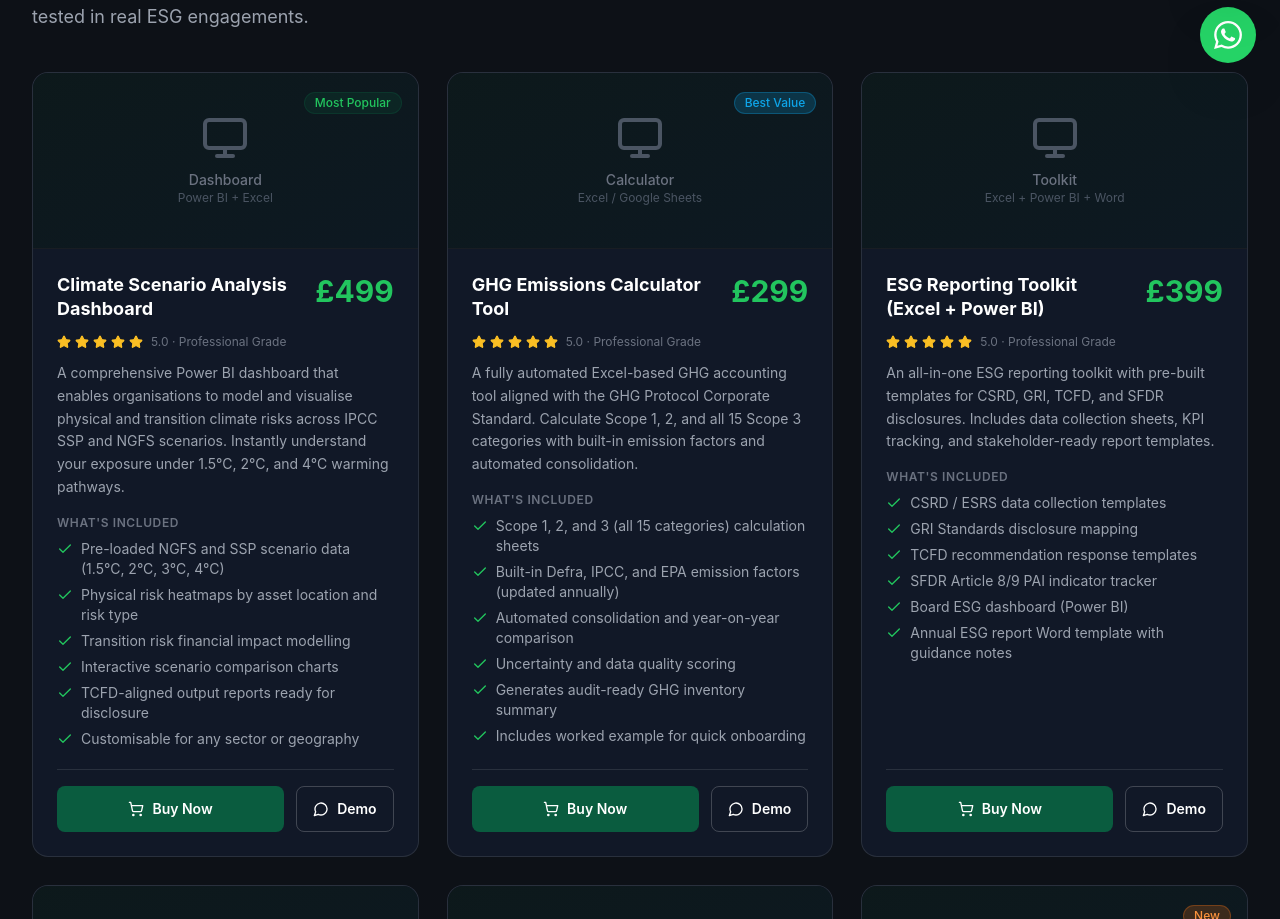
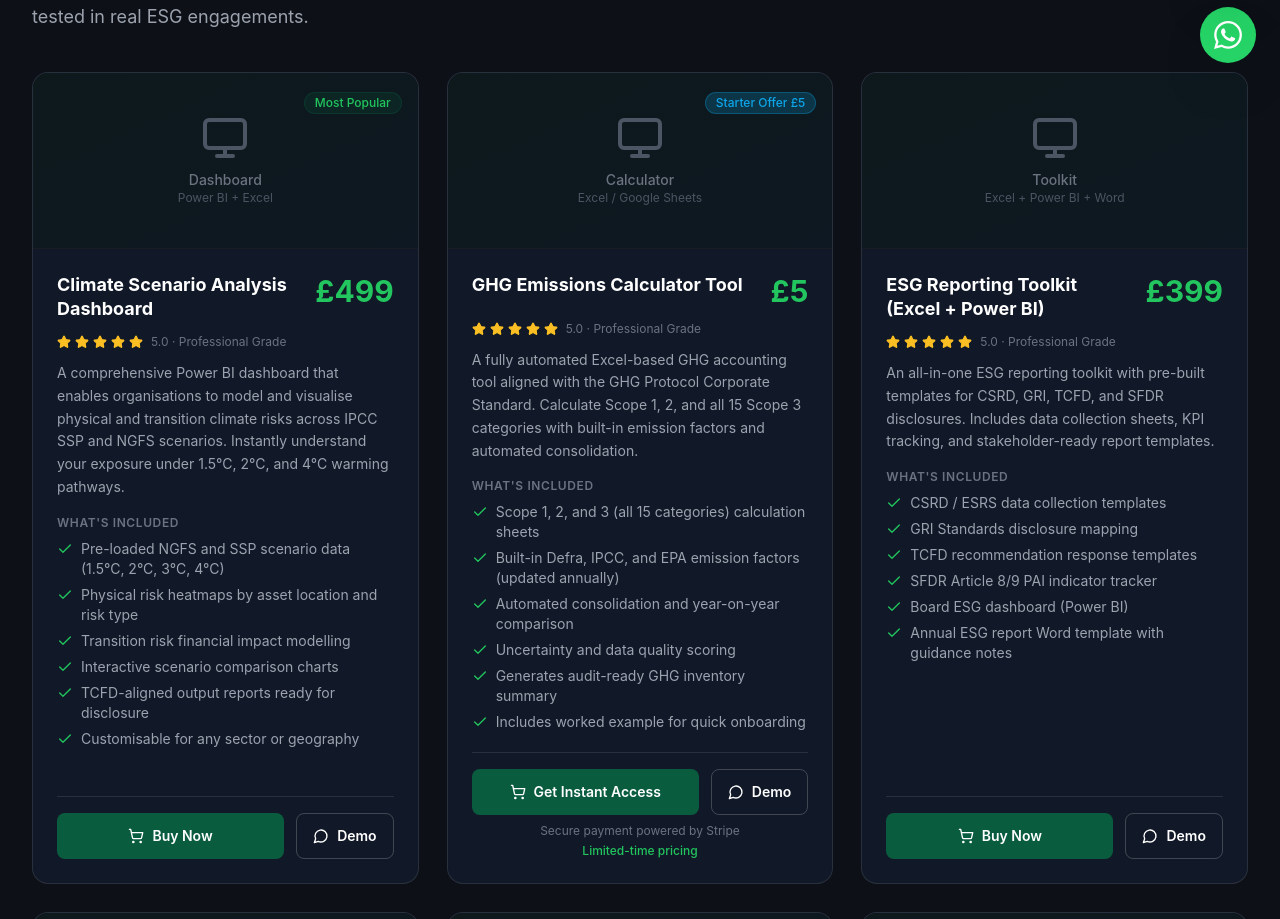
Before and after one commit to jayshah596-climate/esg-website, a Next.js app: page /marketplace in a window 1280 px wide. Shown: the part 713-1632 px from the top of the page. Built offline with nearby package versions, Linux system fonts and the light colour scheme.

Commit message:
Update GHG Emissions Calculator: £5 price, Stripe link, new button text and trust indicators

```diff
--- a/src/components/sections/marketplace/ProductCard.tsx
+++ b/src/components/sections/marketplace/ProductCard.tsx
@@ -11,7 +11,12 @@ export function ProductCard({ product }: ProductCardProps) {
   const buyLink = `/contact?product=${encodeURIComponent(product.title)}&action=buy`
   const demoLink = `/contact?product=${encodeURIComponent(product.title)}&action=demo`
 
-  const badgeVariant = product.badge === 'Most Popular' ? 'green' : product.badge === 'Best Value' ? 'blue' : 'orange'
+  const badgeVariant =
+    product.badge === 'Most Popular'
+      ? 'green'
+      : product.badge === 'Best Value' || product.badge?.startsWith('Starter')
+      ? 'blue'
+      : 'orange'
 
   return (
     <div className="relative bg-surface border border-white/10 rounded-2xl overflow-hidden hover:border-primary/40 transition-all duration-300 hover:shadow-xl hover:shadow-primary/10 hover:-translate-y-1 flex flex-col">
@@ -64,6 +69,17 @@ export function ProductCard({ product }: ProductCardProps) {
 
         {/* CTAs */}
         <div className="flex gap-3 pt-4 border-t border-white/10">
+          {product.stripeLink ? (
+            <a
+              href={product.stripeLink}
+              target="_blank"
+              rel="noopener noreferrer"
+              className="flex-1 flex items-center justify-center gap-2 py-3 bg-primary text-white font-semibold rounded-lg hover:bg-primary-700 transition-all duration-200 hover:scale-105 text-sm"
+            >
+              <ShoppingCart className="w-4 h-4" />
+              Get Instant Access
+            </a>
+          ) : (
             <Link
               href={buyLink}
               className="flex-1 flex items-center justify-center gap-2 py-3 bg-primary text-white font-semibold rounded-lg hover:bg-primary-700 transition-all duration-200 hover:scale-105 text-sm"
@@ -71,6 +87,7 @@ export function ProductCard({ product }: ProductCardProps) {
               <ShoppingCart className="w-4 h-4" />
               Buy Now
             </Link>
+          )}
           <Link
             href={demoLink}
             className="flex items-center justify-center gap-2 px-4 py-3 bg-transparent border border-white/20 text-white font-semibold rounded-lg hover:border-secondary hover:text-secondary transition-all duration-200 text-sm"
@@ -79,6 +96,12 @@ export function ProductCard({ product }: ProductCardProps) {
             Demo
           </Link>
         </div>
+        {product.stripeLink && (
+          <p className="text-center text-xs text-gray-500 mt-2">Secure payment powered by Stripe</p>
+        )}
+        {product.limitedPricing && (
+          <p className="text-center text-xs text-accent mt-1 font-medium">Limited-time pricing</p>
+        )}
       </div>
     </div>
   )
--- a/src/data/products.ts
+++ b/src/data/products.ts
@@ -7,6 +7,8 @@ export interface Product {
   badge?: string
   category: string
   format: string
+  stripeLink?: string
+  limitedPricing?: boolean
 }
 
 export const products: Product[] = [
@@ -39,10 +41,12 @@ export const products: Product[] = [
       'Generates audit-ready GHG inventory summary',
       'Includes worked example for quick onboarding',
     ],
-    price: '£299',
-    badge: 'Best Value',
+    price: '£5',
+    badge: 'Starter Offer £5',
     category: 'Calculator',
     format: 'Excel / Google Sheets',
+    stripeLink: 'https://buy.stripe.com/00w14n3fv9IN1MObNNgYU00',
+    limitedPricing: true,
   },
   {
     id: 3,
```
Lines whose indentation alone changed are shown as unchanged.
